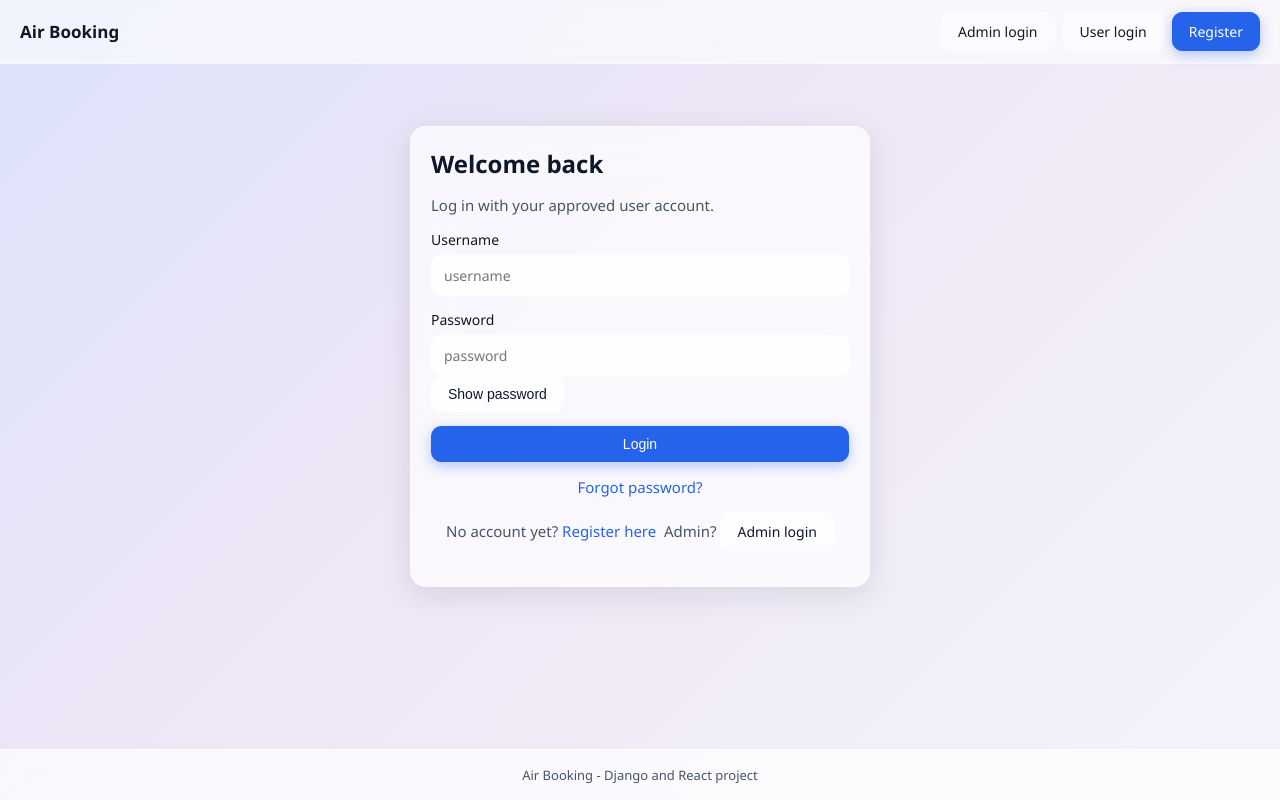
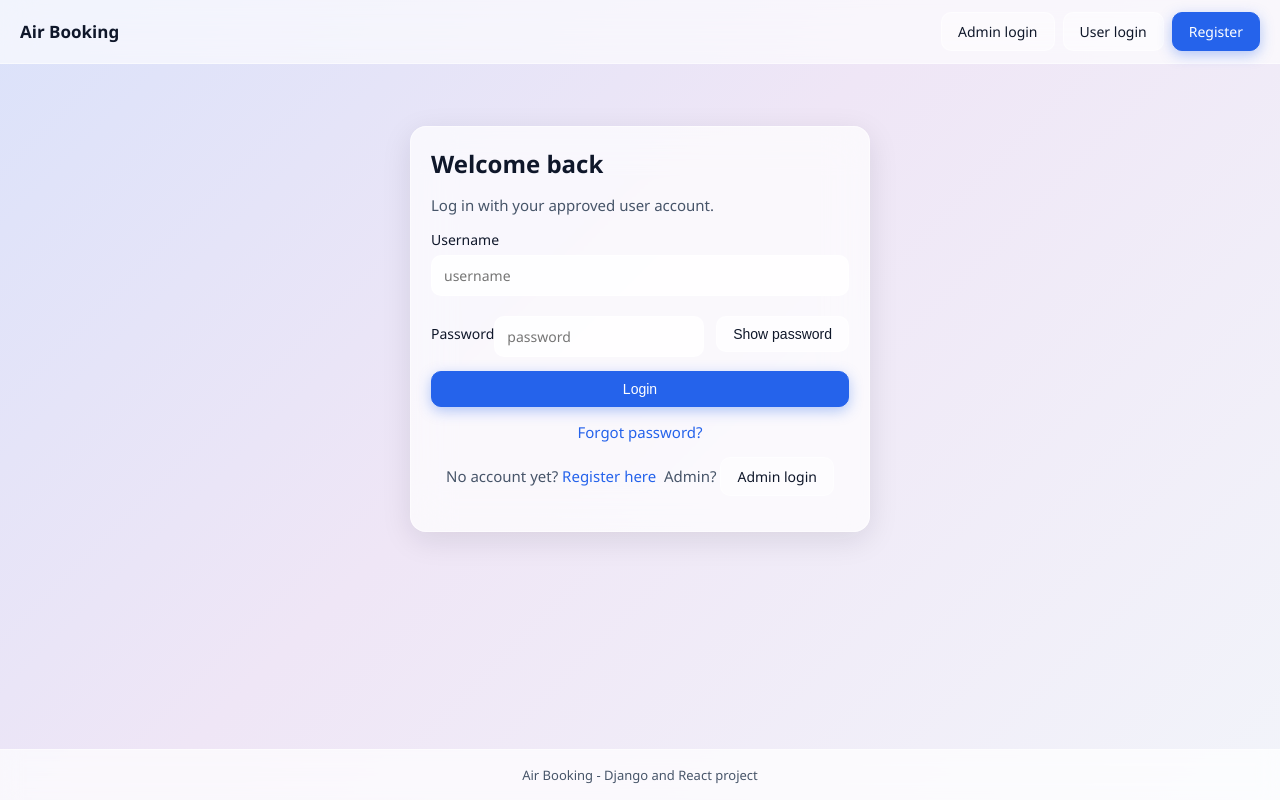
Before and after one commit to salmandev07/AirBooking, a React (Vite) app in the folder frontend/: page /login in a window 1280 px wide. Built offline with nearby package versions, Linux system fonts and the light colour scheme.

Commit message:
Move password show/hide button to right side of field using flexbox

```diff
--- a/frontend/src/pages/AdminLogin.jsx
+++ b/frontend/src/pages/AdminLogin.jsx
@@ -51,9 +51,10 @@ export default function AdminLogin() {
           />
         </label>
 
-        <label>
+        <label style={{ display: "flex", alignItems: "center" }}>
           Password
           <input
+            style={{ flex: 1, marginRight: 8 }}
             type={showPassword ? "text" : "password"}
             value={password}
             onChange={(e) => setPassword(e.target.value)}
@@ -64,6 +65,7 @@ export default function AdminLogin() {
             type="button"
             className="btn btn-link text-muted fs-7 small"
             onClick={() => setShowPassword((s) => !s)}
+            style={{ marginLeft: 4 }}
           >
             {showPassword ? "Hide" : "Show"} password
           </button>
--- a/frontend/src/pages/ForgotPassword.jsx
+++ b/frontend/src/pages/ForgotPassword.jsx
@@ -125,9 +125,10 @@ export default function ForgotPassword() {
               maxLength="6"
             />
           </label>
-          <label>
+          <label style={{ display: "flex", alignItems: "center" }}>
           New password
           <input
+            style={{ flex: 1, marginRight: 8 }}
             type={showPassword ? "text" : "password"}
             value={password}
             onChange={(e) => setPassword(e.target.value)}
@@ -138,13 +139,15 @@ export default function ForgotPassword() {
             type="button"
             className="btn btn-link text-muted fs-7 small"
             onClick={() => setShowPassword((s) => !s)}
+            style={{ marginLeft: 4 }}
           >
             {showPassword ? "Hide" : "Show"} password
           </button>
         </label>
-          <label>
+        <label style={{ display: "flex", alignItems: "center" }}>
             Confirm password
             <input
+              style={{ flex: 1, marginRight: 8 }}
               type={showPassword2 ? "text" : "password"}
               value={password2}
               onChange={(e) => setPassword2(e.target.value)}
@@ -155,6 +158,7 @@ export default function ForgotPassword() {
               type="button"
               className="btn btn-link text-muted fs-7 small"
               onClick={() => setShowPassword2((s) => !s)}
+              style={{ marginLeft: 4 }}
             >
               {showPassword2 ? "Hide" : "Show"} password
             </button>
--- a/frontend/src/pages/Login.jsx
+++ b/frontend/src/pages/Login.jsx
@@ -53,9 +53,10 @@ export default function Login() {
           />
         </label>
 
-        <label>
+        <label style={{ display: "flex", alignItems: "center" }}>
           Password
           <input
+            style={{ flex: 1, marginRight: 8 }}
             type={showPassword ? "text" : "password"}
             value={password}
             onChange={(e) => setPassword(e.target.value)}
@@ -66,6 +67,7 @@ export default function Login() {
             type="button"
             className="btn btn-link text-muted fs-7 small"
             onClick={() => setShowPassword((s) => !s)}
+            style={{ marginLeft: 4 }}
           >
             {showPassword ? "Hide" : "Show"} password
           </button>
```
Also changed, not shown: 1 other file (tests, documents, lock files or other folders). Lines whose indentation alone changed are shown as unchanged.
